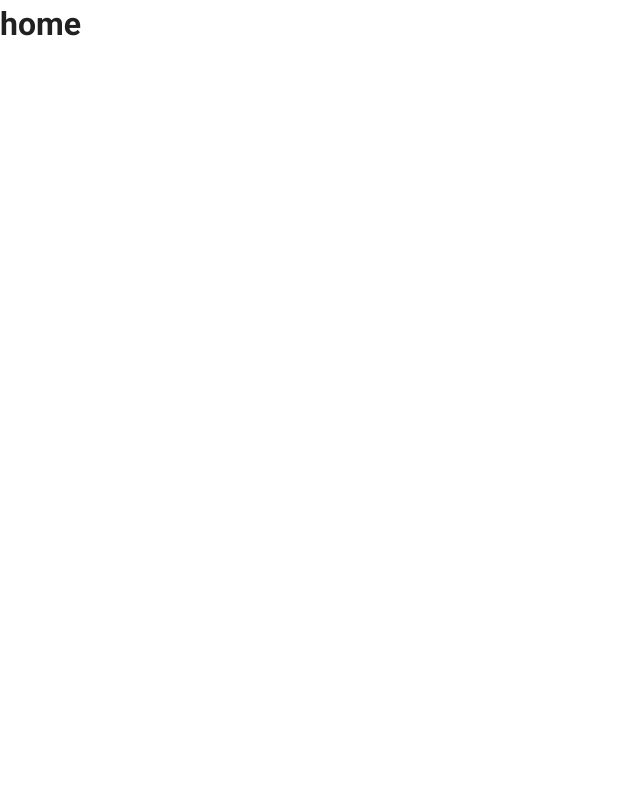
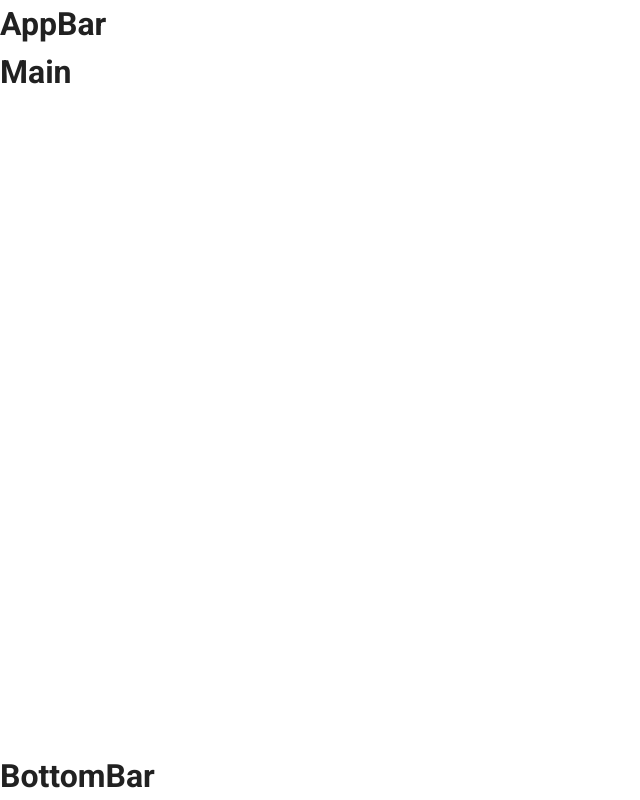
Before and after one commit to smileeeey/DDoreka, a Vue app in the folder frontend/: page / in a window 1280 px wide. Shown: the whole page, without its empty margins (0-640 px from the left). Built offline with nearby package versions, Linux system fonts and the light colour scheme.

Commit message:
setting(frontend) : file components and router

```diff
--- a/frontend/src/App.vue
+++ b/frontend/src/App.vue
@@ -1,17 +1,25 @@
 <template>
   <v-app>
+    <!-- app-bar -->
+    <AppBar />
     <v-main>
       <router-view />
     </v-main>
+    <!-- bottom-nav -->
+    <BottomBar />
   </v-app>
 </template>
 
 <script>
+import AppBar from './components/core/AppBar.vue'
+import BottomBar from './components/core/BottomBar.vue'
+
 export default {
   name: 'App',
 
   components: {
-
+    AppBar,
+    BottomBar,
   },
 
   data: () => ({
--- /dev/null
+++ b/frontend/src/components/core/AppBar.vue
@@ -0,0 +1,14 @@
+<template>
+  <div>
+    <h1>AppBar</h1>
+  </div>
+</template>
+
+<script>
+export default {
+  name: 'AppBar',
+  components: {
+
+  }
+}
+</script>
--- /dev/null
+++ b/frontend/src/components/core/BottomBar.vue
@@ -0,0 +1,14 @@
+<template>
+  <div>
+    <h1>BottomBar</h1>
+  </div>
+</template>
+
+<script>
+export default {
+  name: 'BottomBar',
+  components: {
+
+  }
+}
+</script>
--- a/frontend/src/router/index.js
+++ b/frontend/src/router/index.js
@@ -1,14 +1,32 @@
 import Vue from 'vue'
 import VueRouter from 'vue-router'
-import Home from '../views/Home.vue'
+import Main from '../views/Main.vue'
+import Login from '../views/accounts/Login.vue'
+import Signup from '../views/accounts/Signup.vue'
+import Profile from '../views/accounts/Profile.vue'
 
 Vue.use(VueRouter)
 
 const routes = [
   {
+    path: '/login',
+    name: 'Login',
+    component: Login
+  },
+  {
+    path: '/signup',
+    name: 'Signup',
+    component: Signup
+  },
+  {
     path: '/',
-    name: 'Home',
-    component: Home
+    name: 'Main',
+    component: Main
+  },
+  {
+    path: '/user/:username',
+    name: 'Profile',
+    component: Profile
   },
 ]
 
--- /dev/null
+++ b/frontend/src/views/Main.vue
@@ -0,0 +1,14 @@
+<template>
+  <div>
+    <h1>Main</h1>
+  </div>
+</template>
+
+<script>
+export default {
+  name: 'Main',
+  components: {
+
+  }
+}
+</script>
--- /dev/null
+++ b/frontend/src/views/accounts/Login.vue
@@ -0,0 +1,14 @@
+<template>
+  <div>
+    <h1>Login</h1>
+  </div>
+</template>
+
+<script>
+export default {
+  name: 'Login',
+  components: {
+
+  }
+}
+</script>
--- /dev/null
+++ b/frontend/src/views/accounts/Profile.vue
@@ -0,0 +1,14 @@
+<template>
+  <div>
+    <h1>Profile</h1>
+  </div>
+</template>
+
+<script>
+export default {
+  name: 'Profile',
+  components: {
+
+  }
+}
+</script>
--- a/frontend/src/views/Home.vue
+++ b/frontend/src/views/accounts/Signup.vue
@@ -1,12 +1,12 @@
 <template>
-  <div class="home">
-    <h1>home</h1>
+  <div>
+    <h1>Signup</h1>
   </div>
 </template>
 
 <script>
 export default {
-  name: 'Home',
+  name: 'Signup',
   components: {
 
   }
```
